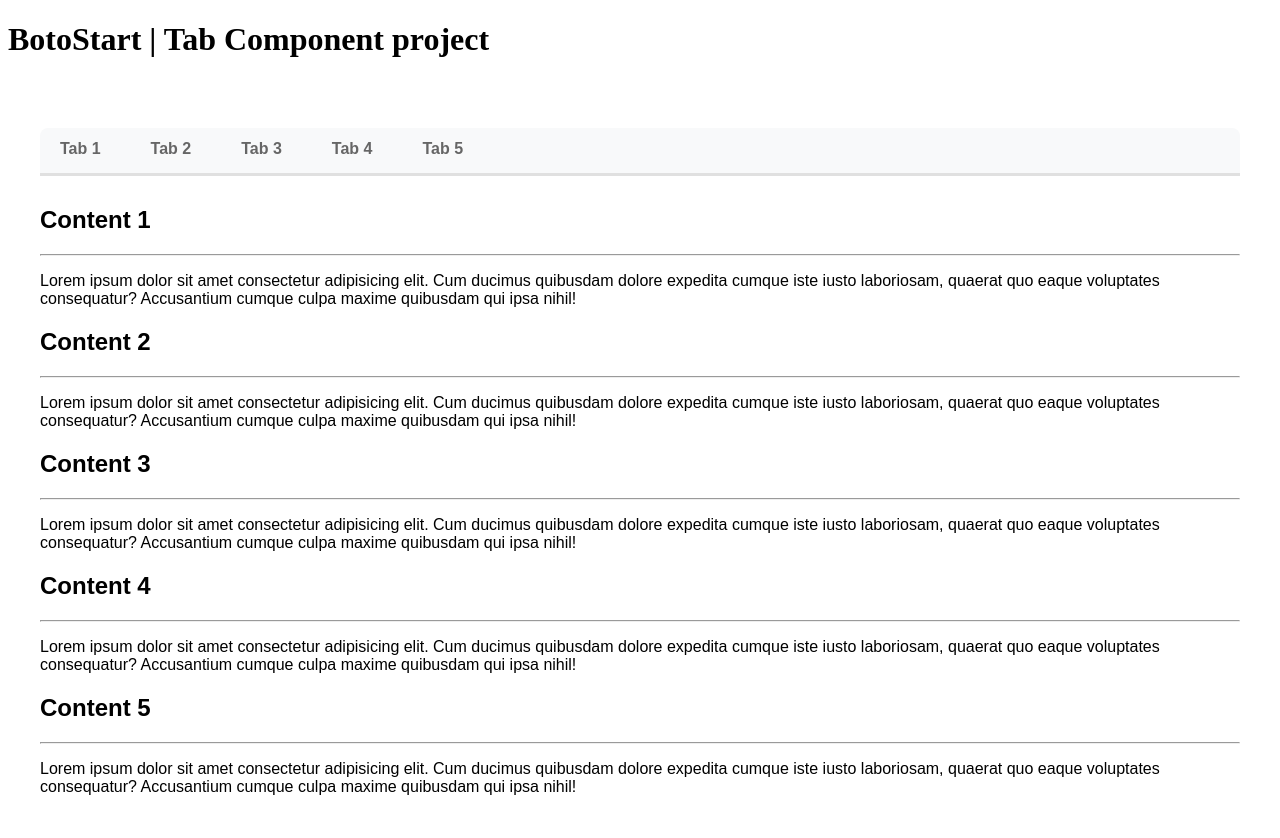
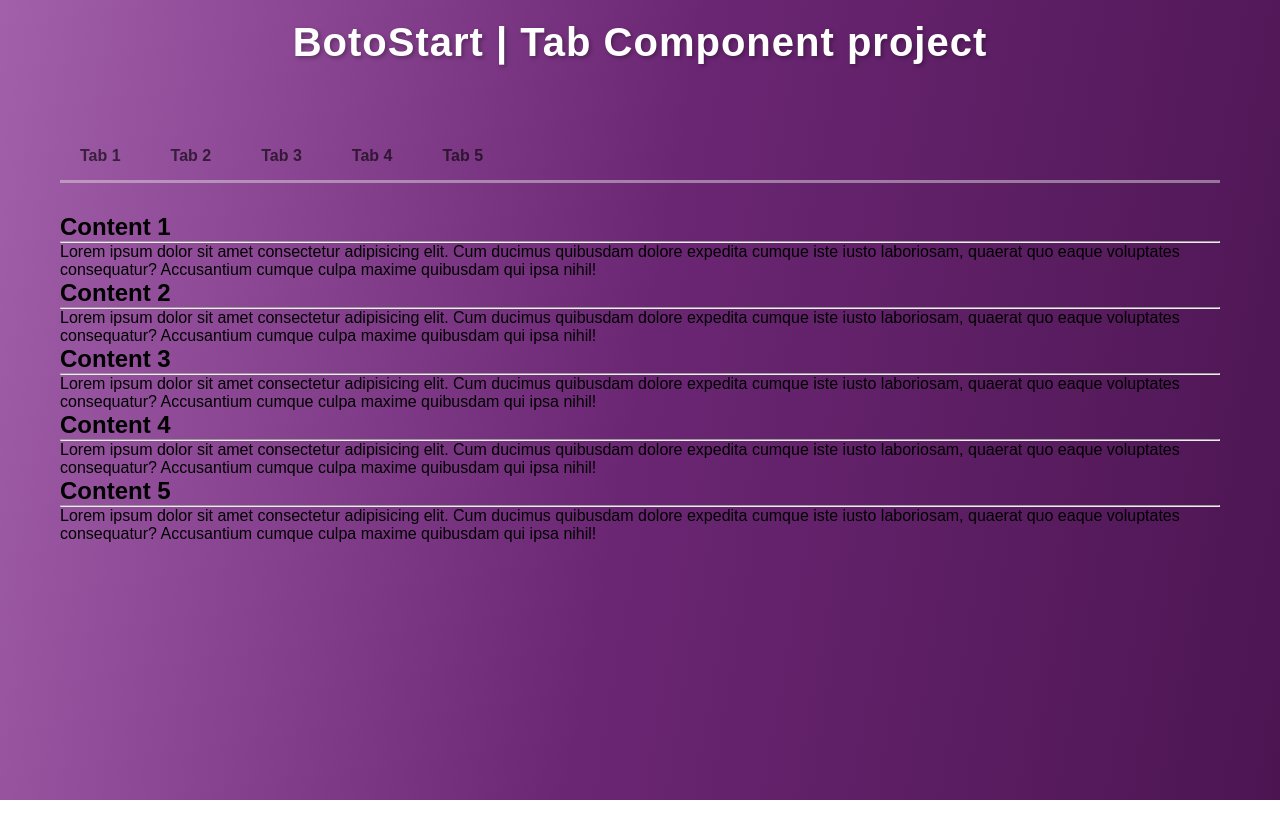
Before and after one commit to zenc-VSC/ali-hamidzadeh_week13, a React (Vite) app: page / in a window 1280 px wide. Shown: the top 838 px of the page. After the commit the page ends 800 px from the top, so only its background shows below. Built offline with nearby package versions, Linux system fonts and the light colour scheme.

Commit message:
style: add global styling and and update tabs container

```diff
--- a/src/App.css
+++ b/src/App.css
@@ -0,0 +1,27 @@
+* {
+  margin: 0;
+  padding: 0;
+  box-sizing: border-box;
+}
+
+body {
+  font-family: "Arial", Tahoma, Geneva, Verdana, sans-serif;
+  background: linear-gradient(100deg, #a25faa, #6b2673, #4c1552);
+  min-height: 100vh;
+  padding: 20px;
+}
+
+.app-container {
+  max-width: 1400px;
+  margin: 0 auto;
+}
+
+.app-title {
+  text-align: center;
+  color: #fff;
+  font-size: 2.5rem;
+  font-weight: 700;
+  margin-bottom: 40px;
+  text-shadow: 2px 2px 4px rgba(0, 0, 0, 0.3);
+  letter-spacing: 1px;
+}
--- a/src/App.jsx
+++ b/src/App.jsx
@@ -4,8 +4,8 @@ import "./App.css";
 
 function App() {
   return (
-    <div>
-      <h1>BotoStart | Tab Component project</h1>
+    <div className="app-container">
+      <h1 className="app-title">BotoStart | Tab Component project</h1>
       <Tab />
     </div>
   );
--- a/src/Tab.css
+++ b/src/Tab.css
@@ -7,14 +7,13 @@
 .tabs-container {
   display: flex;
   gap: 10px;
-  border-bottom: 3px solid #e0e0e0;
+  border-bottom: 3px solid #e0e0e079;
   margin-bottom: 30px;
-  background-color: #f8f9fa;
   border-radius: 8px 8px 0 0;
 }
 .tabs-container .tab {
   padding: 12px 20px;
-  color: #666;
+  color: #020202a2;
   background-color: transparent;
   font-size: 16px;
   font-weight: 600;
@@ -22,8 +21,8 @@
   border-bottom: 3px solid transparent;
   cursor: pointer;
 }
-.tab:hover{
-    background-color: purple;
-    color: #fff;
-    border-radius: 25px;
+.tab:hover {
+  background-color: purple;
+  color: #fff;
+  border-radius: 25px;
 }
```
